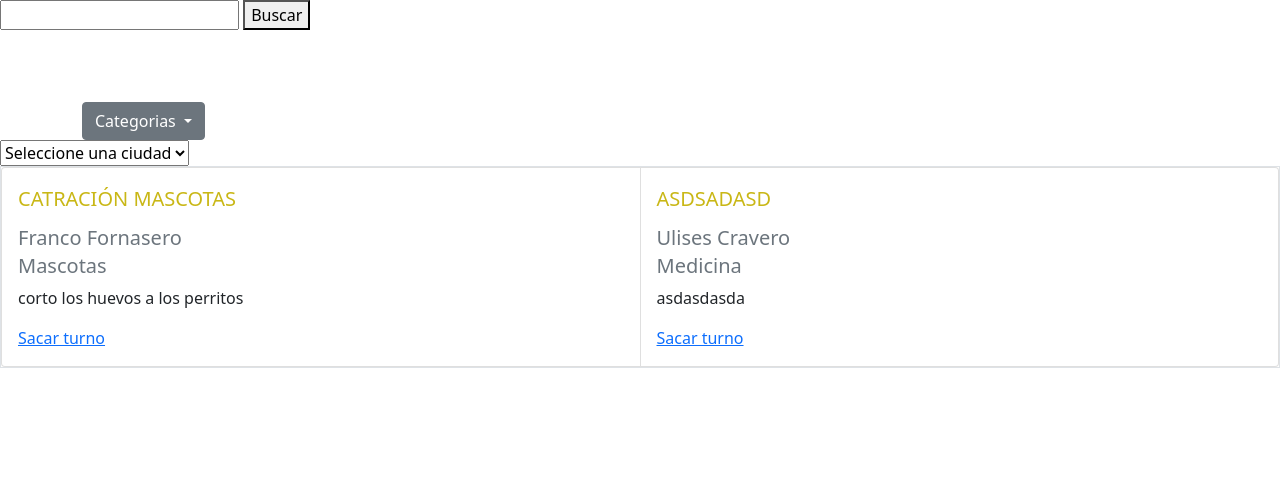
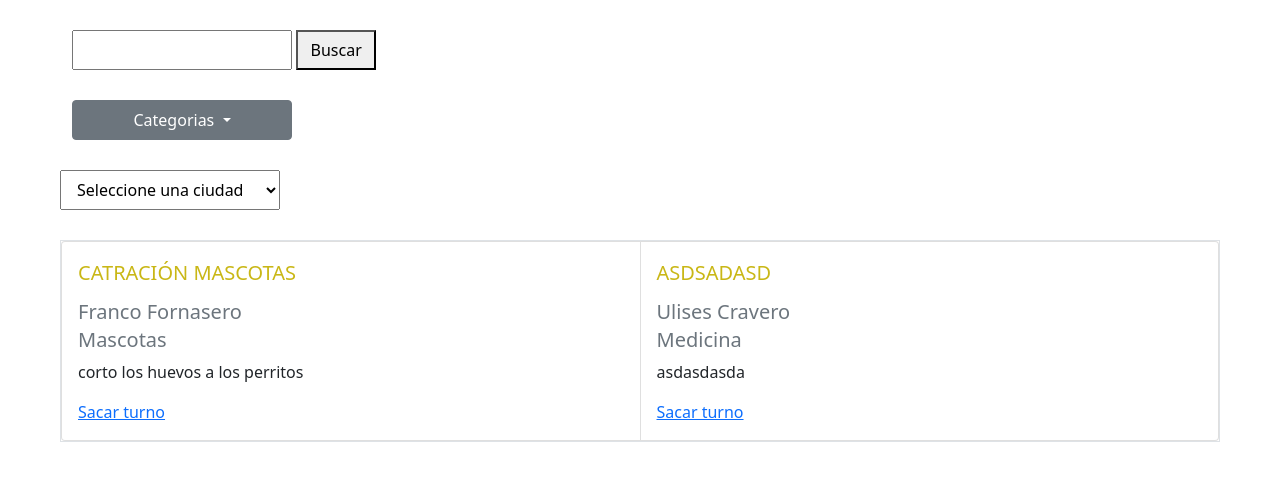
Before and after one commit to UlisesCravero/tp_ing_web_grupo_6, a Django app: page /categorias/ in a window 1280 px wide; the page is wider, and only the part inside the window is pictured. Shown: the part 80-561 px from the top of that part. Run offline with Django 3.2, Linux system fonts and the light colour scheme; data comes from the database, SQL or seed files in the repository; both versions use the stored data as it was after the commit; some libraries are stand-ins or nearby versions.

Commit message:
Categorias

```diff
--- a/sacatuturno/static/sitio/styles.css
+++ b/sacatuturno/static/sitio/styles.css
@@ -6,7 +6,12 @@ textarea {
 
 .anchocien{
     width: 220px;
-    height: 30px;
+    height: 40px;
+}
+
+.btncategoria{
+    height: 40px;
+    width: 80px;
 }
 
 .leftalign{
@@ -85,3 +90,18 @@ footer {
 #id_diasAtencion {
     width: 100px;
 }
+
+.margenizqconinferior{
+    margin-bottom: 30px;
+    margin-left: 60px;
+    margin-right: 60px;
+}
+
+.superior{
+    margin-top: 30px;
+}
+
+.categoriaancho{
+    width: 220px;
+    height: 30px
+}
--- a/sacatuturno/templates/categorias.html
+++ b/sacatuturno/templates/categorias.html
@@ -1,24 +1,32 @@
 {% include "header.html" %}
 
 {%block content %}
+
+
+
+<div class="row margenizqconinferior superior ">
     <form method="GET">
         {%csrf_token%}
         <div>
-            <input type="text" name="buscar_servicio" id="" value="{{request.GET.buscar_servicio}}">
-            <button type="submit">Buscar</button>
+            <input class="anchocien" type="text" name="buscar_servicio" id="" value="{{request.GET.buscar_servicio}}">
+            <button class="btncategoria" type="submit">Buscar</button>
         </div>
     </form>
 
-    <div class="container" style="padding-top: 3.5rem">
-        <div class="dropdown mt-3">
-            <button class="btn btn-secondary dropdown-toggle" type="button" id="dropdownMenuButton" data-bs-toggle="dropdown" aria-haspopup="true" aria-expanded="false">
+</div>
+
+
+<div class="row margenizqconinferior ">
+    <div class="container" >
+        <div class="dropdown 3">
+            <button class="btn btn-secondary dropdown-toggle anchocien" type="button" id="dropdownMenuButton" data-bs-toggle="dropdown" aria-haspopup="true" aria-expanded="false">
                 {% if subcategoria %}
                      {{ subcategoria.nombre}}
                 {%else%}
                     Categorias
                 {%endif%}
             </button>
-            <div class="dropdown-menu" aria-labelledby="dropdownMenuButton">
+            <div class="dropdown-menu " aria-labelledby="dropdownMenuButton">
 
                 {%for categoria in categorias %}
                 <div class="dropdown dropend">
@@ -35,6 +43,9 @@
         </div>
     </div>
 
+</div>
+
+<div class="row margenizqconinferior anchocien">
     <select name="elegir_ciudad" id = "elegir_ciudad" onchange="myFunction()">
         <option value="">
             {% if request.GET.elegir_ciudad %}
@@ -48,7 +59,9 @@
         <option value="Rosario">Rosario</option>
     </select>
 
-    <div class="card-group border border-black">
+</div>
+
+    <div class="card-group border border-black margenizqconinferior">
             {%for item in servicios %}
             <div class="card">
                 <div class="card-body">
```
Also changed, not shown: sacatuturno/db.sqlite3.
